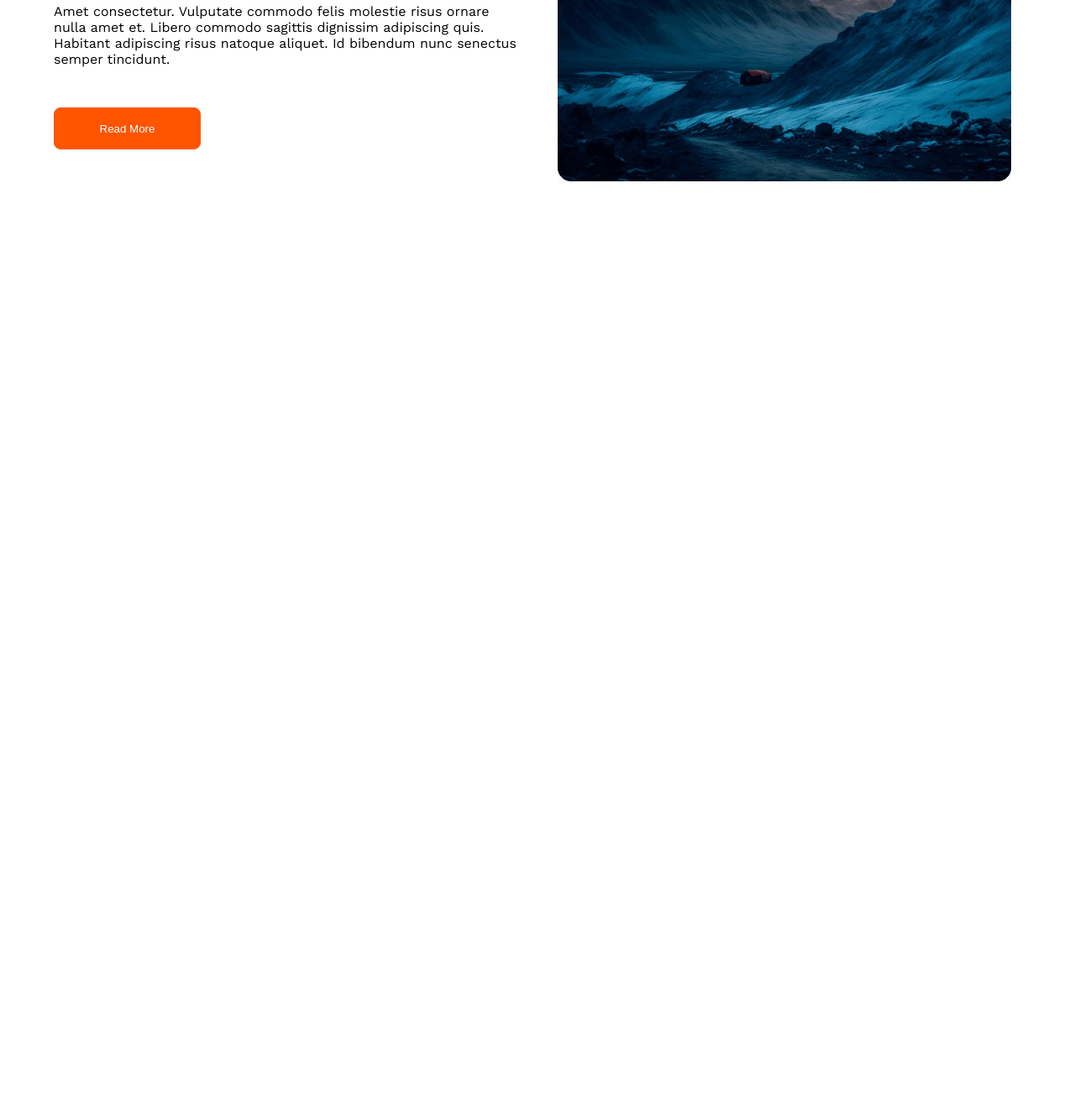
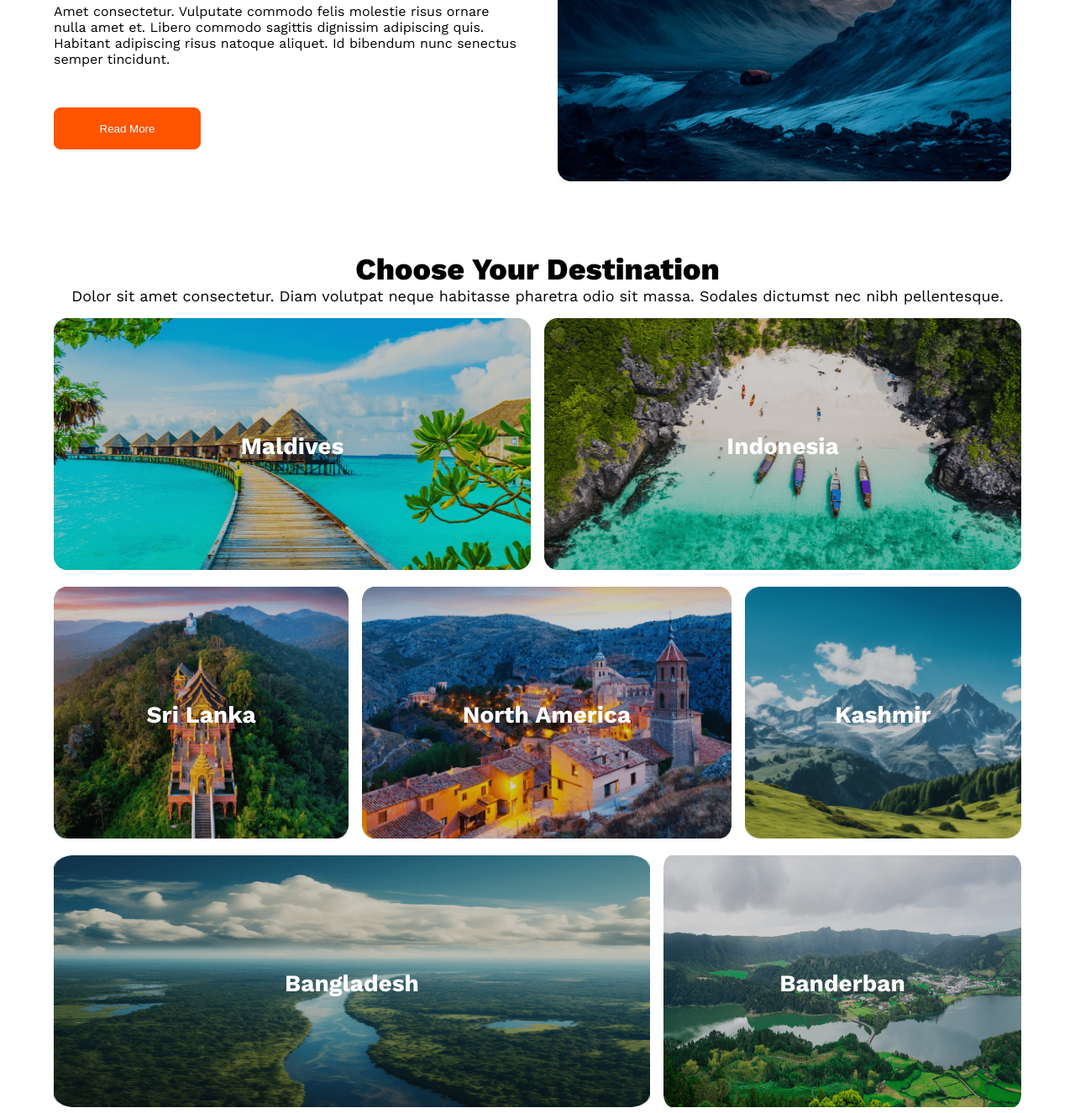
Before and after one commit to mohsyn007/Travels, a plain HTML site: page index.html in a window 1280 px wide. Shown: the part 1208-2534 px from the top of the page at 84% size. Before the commit the page ends 1508 px from the top, so only its background shows below. Drawn offline with nearby package versions, Linux system fonts and the light colour scheme.

Commit message:
Country section done

```diff
--- a/Styles/styles.css
+++ b/Styles/styles.css
@@ -131,3 +131,35 @@ input,select{
      text-align: left;
      font-size: 16px;
 }
+
+/* Your Destionation */
+.your-destination img{
+     width: 100%;
+     height: 300px;
+     /* filter: brightness(70%); */
+}
+.row-1,.row-2,.row-3{
+     display: grid;
+     grid-template-columns: 1fr 1fr;
+     margin: 1rem 0;
+     gap: 1rem;
+}
+.row-2{
+     grid-template-columns: 0.8fr 1fr .75fr;
+}
+.row-3{
+     grid-template-columns: 1.25fr .75fr;
+}
+.country-card{
+     position: relative;
+}
+.country{
+     position: absolute;
+     top: 50%;
+     left: 50%;
+     color: white;
+     font-size: 28px;
+     font-weight: bold;
+     transform: translate(-50%,-50%);
+
+}
--- a/index.html
+++ b/index.html
@@ -32,9 +32,12 @@
     <section class="container explore-your-travel">
       <div class="explore-container">
         <h3>Explore Your Travel</h3>
-            <p>Dolor sit amet consectetur. Nullam suspendisse vitae ultricies dolor adipiscing. In et odio enim ac quis sapien urna eu phasellus.</p>
+        <p>
+          Dolor sit amet consectetur. Nullam suspendisse vitae ultricies dolor
+          adipiscing. In et odio enim ac quis sapien urna eu phasellus.
+        </p>
         <div class="travel-inputs">
-            <input type="text" placeholder="Where go">
+          <input type="text" placeholder="Where go" />
           <select name="" id="">
             <option value="">When</option>
           </select>
@@ -45,35 +48,84 @@
             <i class="fa-solid fa-magnifying-glass"></i>
             Find Now!
           </button>
-
         </div>
-
       </div>
-
     </section>
     <!-- Our Popular Tour -->
     <section class="container popular-section">
       <div class="text-content">
         <h3>Our Popular Tours</h3>
-            <p>Dolor sit amet consectetur. Diam volutpat neque habitasse pharetra odio sit massa. Sodales dictumst nec nibh pellentesque.</p>
+        <p>
+          Dolor sit amet consectetur. Diam volutpat neque habitasse pharetra
+          odio sit massa. Sodales dictumst nec nibh pellentesque.
+        </p>
         <ul>
-                <li>Tempus euismod lacus mauris dignissim quis in ultrices. Magna nullam odio neque diam. Sociis erat at .</li>
-                <li>Adipiscing ornare pellentesque mauris volutpat tortor vitae platea porta lacus. Lectus suspendisse nullam.</li>
           <li>
-                     Accumsan eget et turpis praesent lorem egestas enim elit bibendum. Risus at in.
+            Tempus euismod lacus mauris dignissim quis in ultrices. Magna nullam
+            odio neque diam. Sociis erat at .
           </li>
-
+          <li>
+            Adipiscing ornare pellentesque mauris volutpat tortor vitae platea
+            porta lacus. Lectus suspendisse nullam.
+          </li>
+          <li>
+            Accumsan eget et turpis praesent lorem egestas enim elit bibendum.
+            Risus at in.
+          </li>
         </ul>
-            <p>Amet consectetur. Vulputate commodo felis molestie risus
-ornare nulla amet et. Libero commodo sagittis dignissim adipiscing quis. Habitant adipiscing risus natoque aliquet. Id bibendum nunc senectus semper tincidunt. </p>
+        <p>
+          Amet consectetur. Vulputate commodo felis molestie risus ornare nulla
+          amet et. Libero commodo sagittis dignissim adipiscing quis. Habitant
+          adipiscing risus natoque aliquet. Id bibendum nunc senectus semper
+          tincidunt.
+        </p>
         <button class="btn-primary">Read More</button>
-
       </div>
       <div class="image">
-            <img src="Images/Rectangle 4.png" alt="">
-
+        <img src="Images/Rectangle 4.png" alt="" />
       </div>
-
+    </section>
+    <!-- Your Destionationn -->
+    <section class="container your-destination">
+      <h3>Choose Your Destination</h3>
+      <p>
+        Dolor sit amet consectetur. Diam volutpat neque habitasse pharetra odio
+        sit massa. Sodales dictumst nec nibh pellentesque.
+      </p>
+      <div class="row-1">
+        <div class="country-card">
+          <img src="Images/Rectangle 5.png" alt="" />
+          <p class="country">Maldives</p>
+        </div>
+        <div class="country-card">
+          <img src="Images/Rectangle 8.png" alt="" />
+          <p class="country">Indonesia</p>
+        </div>
+      </div>
+      <div class="row-2">
+        <div class="country-card">
+          <img src="Images/Rectangle 6.png" alt="" />
+          <p class="country">Sri Lanka</p>
+        </div>
+        <div class="country-card">
+          <img src="Images/Rectangle 7.png" alt="" />
+          <p class="country">North America</p>
+        </div>
+        <div class="country-card">
+          <img src="Images/Rectangle 9.png" alt="" />
+          <p class="country">Kashmir</p>
+        </div>
+      </div>
+      <div class="row-3">
+        <div class="country-card">
+          <img src="Images/Rectangle 11.png" alt="" />
+          <p class="country">Bangladesh</p>
+        </div>
+        <div class="country-card">
+          <img src="Images/Rectangle 10.png" alt="" />
+          <p class="country">Banderban</p>
+        </div>
+      </div>
     </section>
   </body>
 </html>
```
Lines whose indentation alone changed are shown as unchanged.
